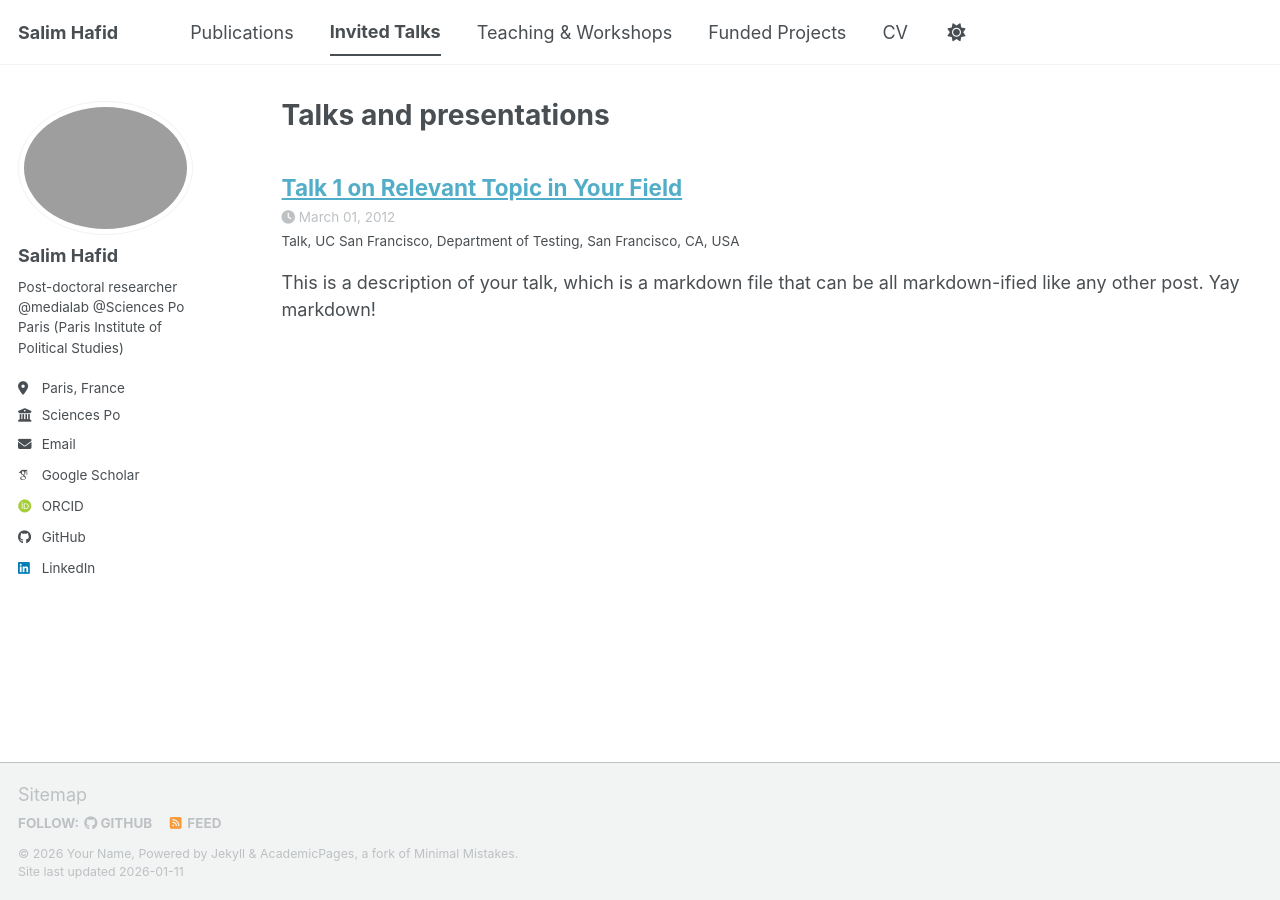
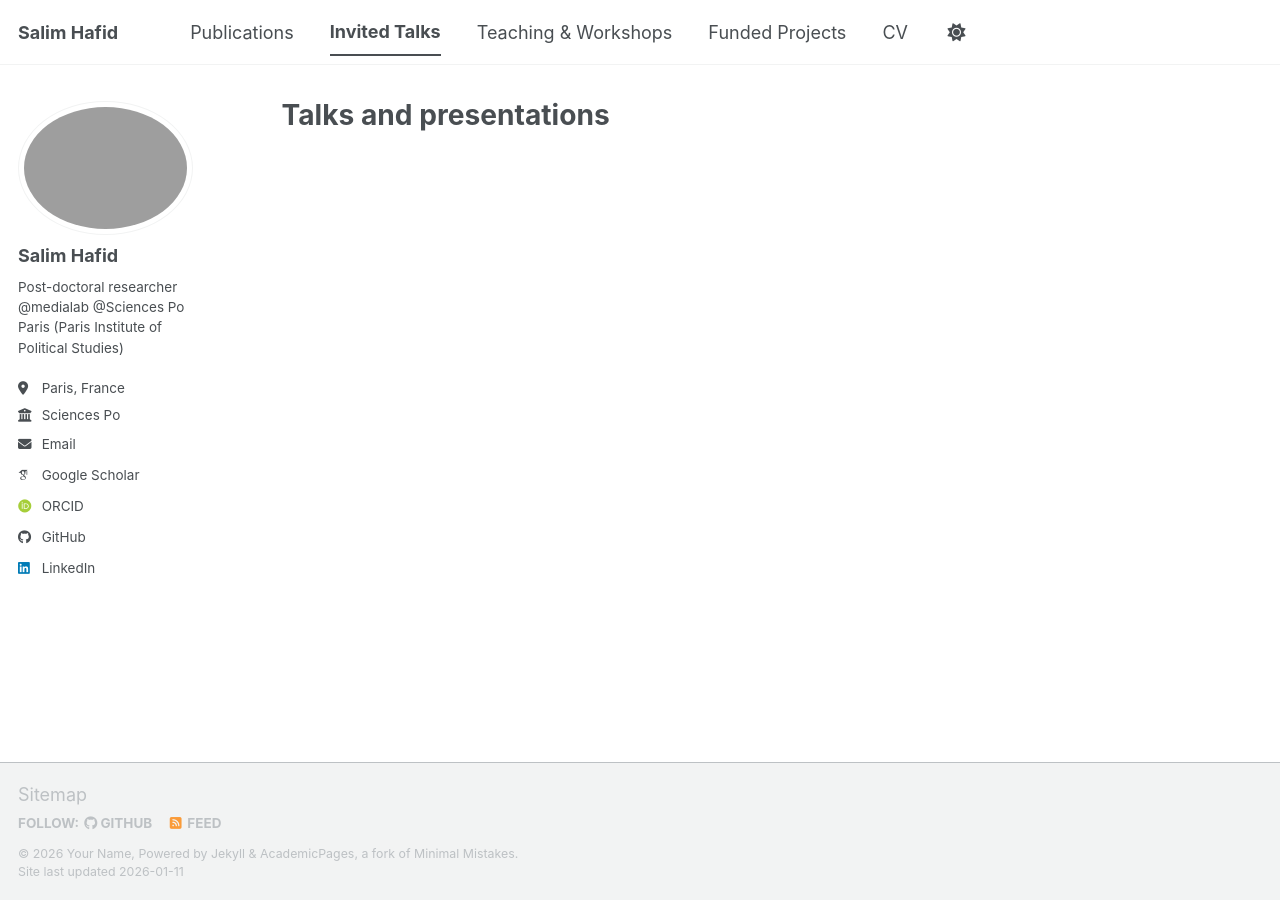
Before and after one commit to salim-hafid/salim-hafid.github.io, a Jekyll site: the page built from _pages/talks.html, in a window 1280 px wide. Built offline with Jekyll 4.4.1, drawn with Linux system fonts in a browser that asks for light colours; some web fonts are replaced; a script bundle is joined from its source files by our own code; library files that are not in the unit come from our copies; a file with an impossible date is left out.

Commit message:
Change talk title and clear venue, date, location
Updated talk metadata to indicate construction status.

```diff
--- a/_talks/2012-03-01-talk-1.md
+++ b/_talks/2012-03-01-talk-1.md
@@ -1,11 +1,9 @@
 ---
-title: "Talk 1 on Relevant Topic in Your Field"
+title: "SECTION UNDER CONSTRUCTION"
 collection: talks
 type: "Talk"
 permalink: /talks/2012-03-01-talk-1
-venue: "UC San Francisco, Department of Testing"
-date: 2012-03-01
-location: "San Francisco, CA, USA"
+venue: ""
+date:
+location: ""
 ---
-
-This is a description of your talk, which is a markdown file that can be all markdown-ified like any other post. Yay markdown!
```
